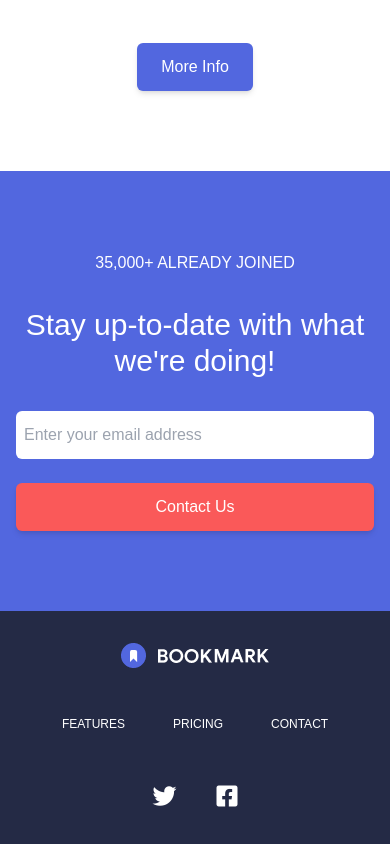
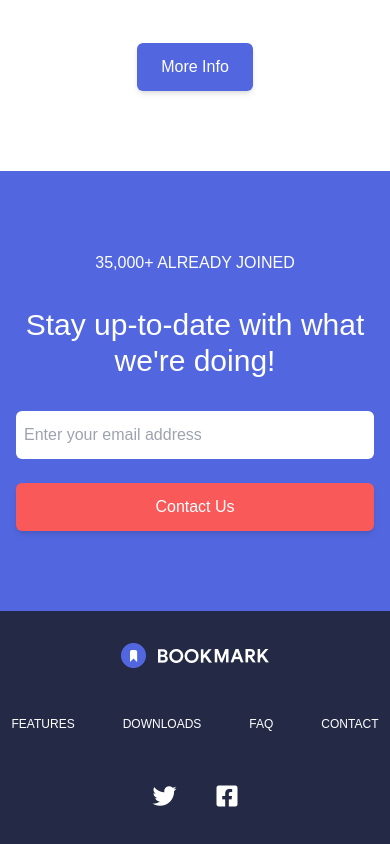
Before and after one commit to SanMajur/modernLandingPage, a website: page public/index.html in a window 390 px wide. Shown: the part 4613-5457 px from the top of the page. Drawn offline with Linux system fonts and the light colour scheme.

Commit message:
links tags

```diff
--- a/public/index.html
+++ b/public/index.html
@@ -19,16 +19,17 @@
     <header>
       <nav class="container flex items-center py-2 mt-4 sm:mt-12">
         <div class="py-4">
-          <a href="./index.html"
+          <a href="#hero"
             ><img src="./images/logo-bookmark.svg" alt=""
           /></a>
         </div>
         <ul
           class="hidden sm:flex flex-1 justify-end items-center gap-12 text-bookmark-blue uppercase text-xs"
         >
-          <li class="cursor-pointer">Features</li>
-          <li class="cursor-pointer">Pricing</li>
-          <li class="cursor-pointer">Contact</li>
+          <li class="cursor-pointer"><a href="#features">Features</a></li>
+          <li class="cursor-pointer"><a href="#download">Downloads</a></li>
+          <li class="cursor-pointer"><a href="#faq">FAQ</a></li>
+          <li class="cursor-pointer"><a href="#contact">Contact</a></li>
           <button
             type="button"
             class="bg-bookmark-red text-white rounded-md px-7 py-3 uppercase hover:bg-bookmark-white hover:text-black"
@@ -42,7 +43,7 @@
       </nav>
     </header>
     <!-- Hero Section -->
-    <section class="relative">
+    <section class="relative" id="hero">
         <div class="container flex flex-col-reverse lg:flex-row items-center gap-12 mt-14 lg:mt-28">
             <!-- Content -->
             <div class="flex flex-1 flex-col items-center lg:items-start">
@@ -71,7 +72,7 @@
         <div class="hidden md:block overflow-hidden bg-bookmark-purple rounded-l-full absolute h-80 w-2/4 top-32 right-0 lg:-bottom-28 lg:-right-36"></div>
     </section>
     <!-- Features -->
-    <section class="bg-bookmark-white py-20 mt-20 lg:mt-60">
+    <section class="bg-bookmark-white py-20 mt-20 lg:mt-60" id="features">
         <!-- Heading -->
         <div class="sm:w-3/4 lg:w-5/12 mx-auto px-2">
             <h1 class="text-3xl text-center text-bookmark-blue">Features</h1>
@@ -142,7 +143,7 @@
         </div>
     </section>
     <!-- Download -->
-    <section class="py-20 mt-20">
+    <section class="py-20 mt-20" id="download">
           <!-- Heading -->
           <div class="sm:w-3/4 lg:w-5/12 mx-auto px-2">
             <h1 class="text-3xl text-center text-bookmark-blue">Download the extension</h1>
@@ -186,7 +187,7 @@
         </div>
     </section>
     <!-- FAQ -->
-    <section class="bgbookmark-white py-20">
+    <section class="bgbookmark-white py-20" id="faq">
       <div class="container">
         <!-- Heading -->
         <div class="sm:w-3/4 lg:w-5/12 mx-auto px-2">
@@ -218,7 +219,7 @@
       </div>
     </section>
     <!-- Contact Us -->
-    <section class="bg-bookmark-purple text-white py-20">
+    <section class="bg-bookmark-purple text-white py-20" id="contact">
       <div class="container">
         <div class="sm:w-3/4 lg:w-2/4 mx-auto">
           <p class="font-light uppercase text-center mb-8">35,000+ already joined</p>
@@ -236,16 +237,17 @@
     <footer class="bg-bookmark-blue py-8">
       <div class="container flex flex-col md:flex-row items-center">
         <div class="flex flex-1 flex-wrap items-center justify-center md:justify-start gap-12">
-          <img src="./images/logo-bookmark-white.png" alt="">
+          <a href="./index.html"><img src="./images/logo-bookmark-white.png" alt=""></a>
           <ul class="flex text-white uppercase gap-12 text-xs">
-            <li class="cursor-pointer">Features</li>
-            <li class="cursor-pointer">Pricing</li>
-            <li class="cursor-pointer">Contact</li>
+            <li class="cursor-pointer"><a href="#features">Features</a></li>
+            <li class="cursor-pointer"><a href="#download">Downloads</a></li>
+            <li class="cursor-pointer"><a href="#faq">FAQ</a></li>
+            <li class="cursor-pointer"><a href="#contact">Contact</a></li>
           </ul>
         </div>
         <ul class="flex gap-10 mt-12 md:mt-0">
-          <li><i class="text-white text-2xl fab fa-twitter"></i></li>
-          <li><i class="text-white text-2xl fab fa-facebook-square"></i></li>
+          <li class="cursor-pointer"><a href="#"><i class="text-white text-2xl fab fa-twitter"></i></a></li>
+          <li class="cursor-pointer"><a href="#"><i class="text-white text-2xl fab fa-facebook-square"></i></a></li>
         </ul>
       </div>
     </footer>
```
